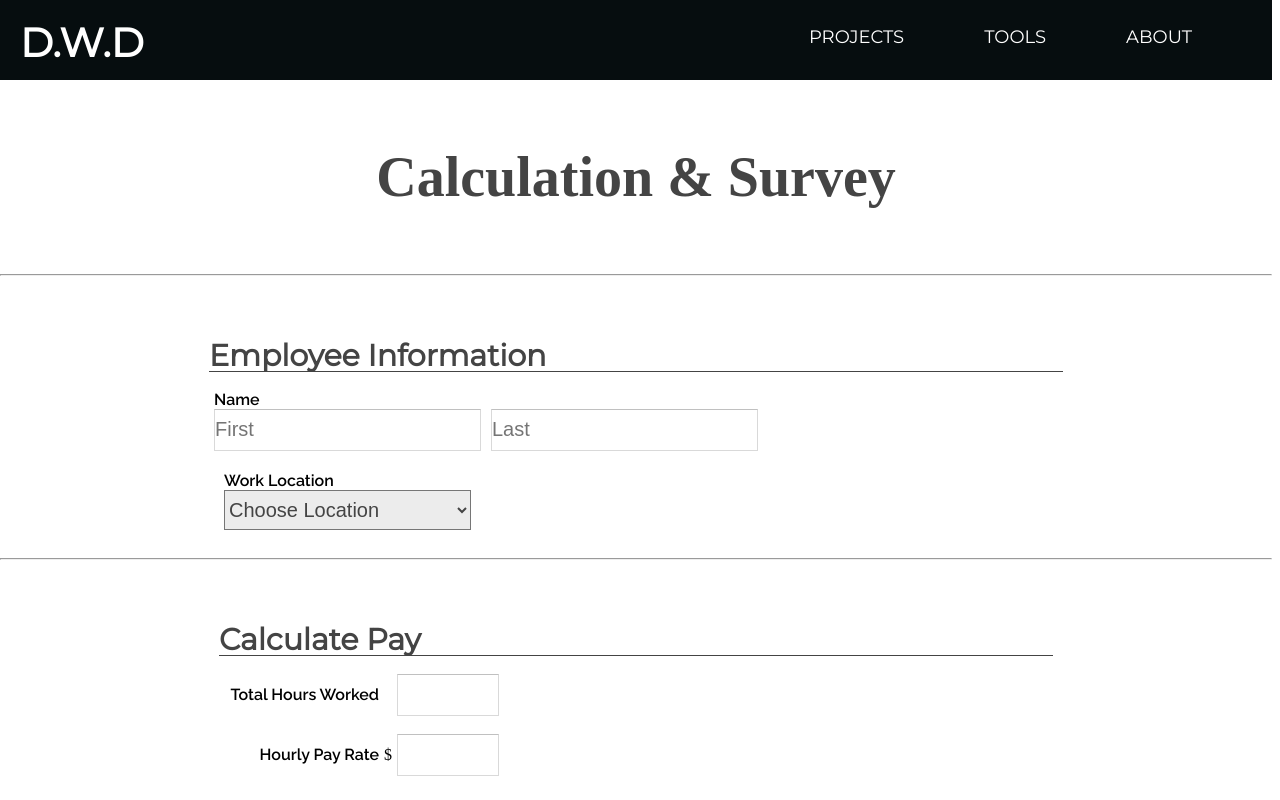
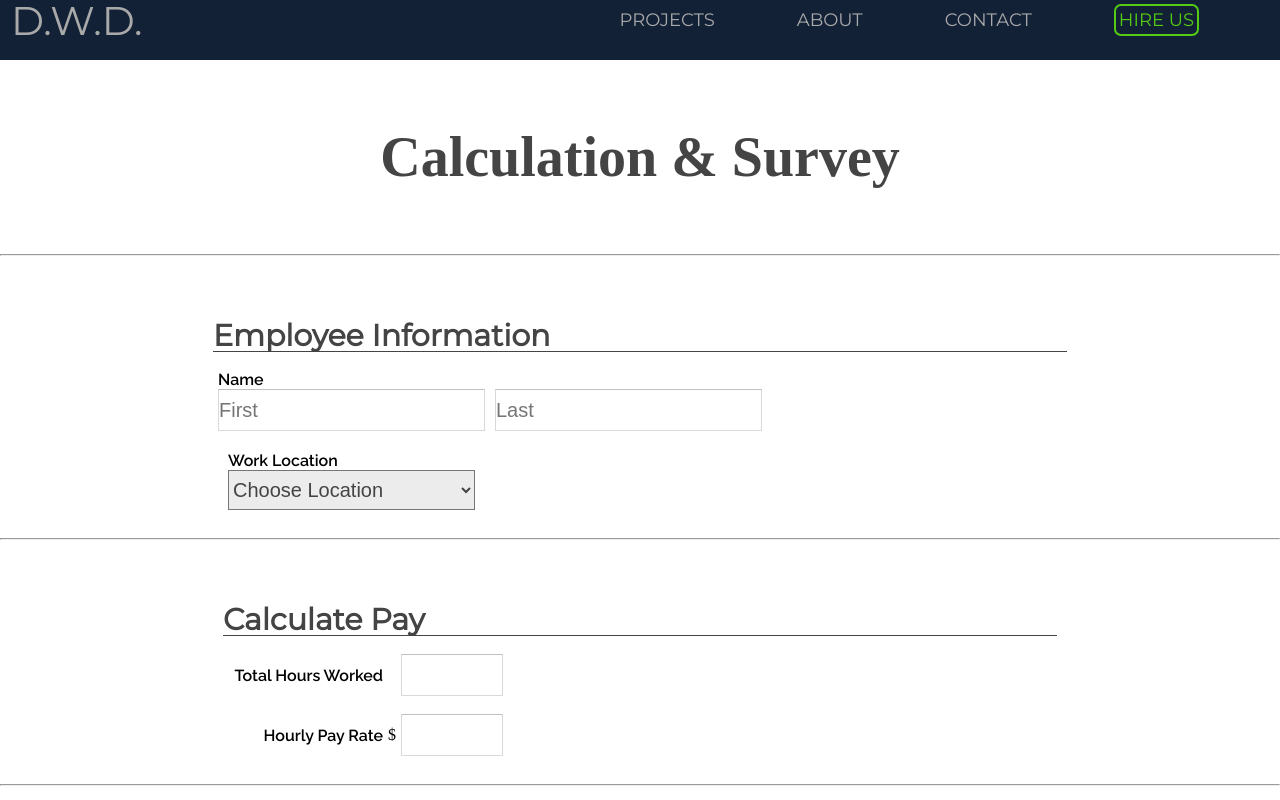
Before and after one commit to jderemer/jderemer.github.io, a plain HTML site: page survey.html in a window 1280 px wide. Shown: the top 800 px of the page. Drawn offline with Linux system fonts and the light colour scheme; a web font is replaced by a local one.

Commit message:
Update survey.html

```diff
--- a/survey.html
+++ b/survey.html
@@ -8,6 +8,7 @@
 		<title>Employee Pay Calculator and Satisfaction Survey</title>
 		<meta charset="UTF-8">
 		<meta name="author" content="Jared DeRemer">
+		<link rel="stylesheet" href="style.css" type="text/css">
 
 		<style>
 			@import url(https://fonts.googleapis.com/css?family=Montserrat);
@@ -19,50 +20,7 @@
 				margin-left: 0px;
 			}
 
-			nav{
-				width: 100%;
-				height: 80px;
-				text-decoration: none;
-				font-family: 'Montserrat', sans-serif;
-				background-color: #060d0f;
-			}
 
-			nav h1{
-				position: relative;
-				top: 18px;
-				margin-left: 20px;
-			}
-
-			nav h1 a{
-				color: #FFFFFF;
-				font-size: 40px;
-				text-decoration: none;
-			}
-
-			nav ul{
-				list-style: none;
-				text-align: right;
-			}
-
-			nav li{
-				top: -43px;
-				position: relative;
-				display: inline-block;
-			}
-
-			nav a{
-				margin-right: 80px;
-				padding-bottom: 10px;
-				font-size: 18px;
-				color: #FFFFFF;
-				text-decoration: none;
-				transition-property: color;
-				transition-duration: .3s;
-			}
-
-			nav a:hover{
-				color: #A9A9A9;
-			}
 
 			section{
 				text-align: center;
@@ -259,12 +217,26 @@
 
 	<body>
 		<nav>
-			<h1><a href="../../index.html">D.W.D</a></h1>
-			<ul>
-				<li><a href="../../projects.html">PROJECTS</a>
-				<li><a href="../../tools.html">TOOLS</a>
-				<li><a href="../../about.html">ABOUT</a>
-			</ul>
+			<table>
+				<tr>
+					<td style="width: 100%; margin-left: 10px;">
+						<a href="index.html"
+						   style="margin-left: 10px;">D.W.D.</a>
+					</td>
+					<td>
+						<a href="projects.html">PROJECTS</a>
+					</td>
+					<td>
+						<a href="about.html">ABOUT</a>
+					</td>
+					<td>
+						<a href="contact.html">CONTACT</a>
+					</td>
+					<td>
+						<a href="hire_us.html">HIRE US</a>
+					</td>
+				</tr>
+			</table>
 		</nav>
 
 		<section>
```
